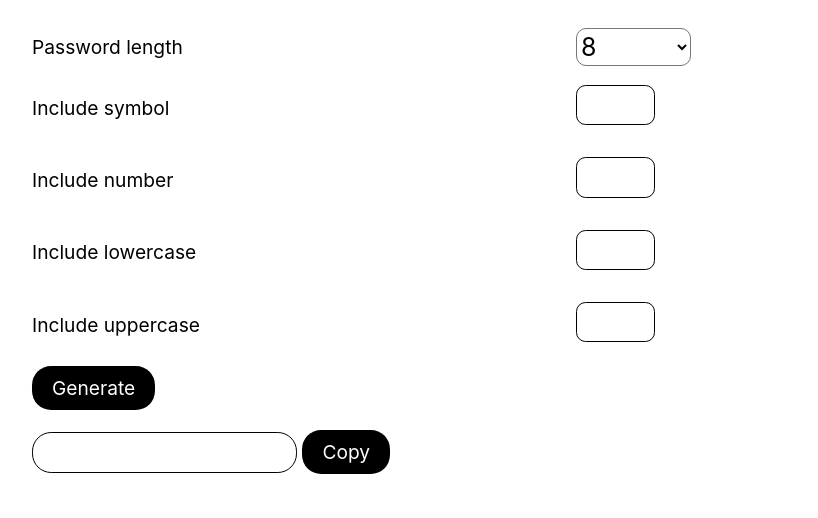
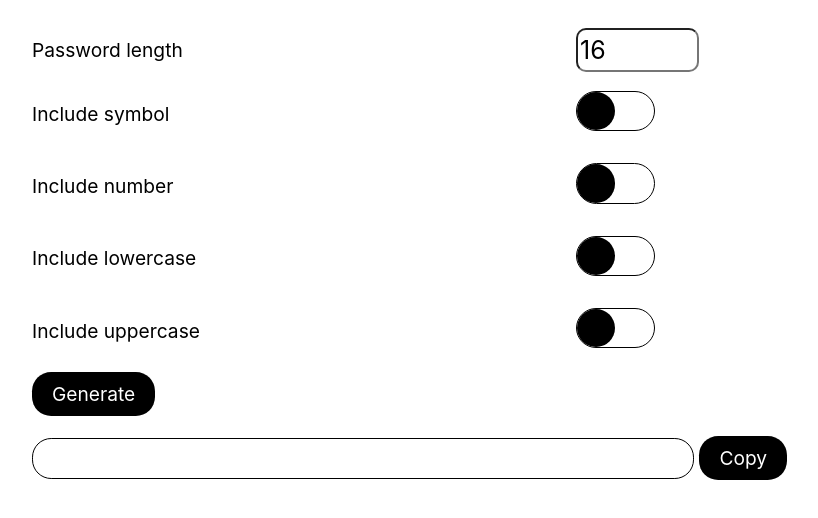
Before and after one commit to PrometheusAlpha/PasswordGenerator, a plain HTML site: page index.html in a window 1280 px wide. Shown: the whole page, without its empty margins (158-976 px from the left). Drawn offline with Linux system fonts and the light colour scheme; a web font is replaced by a local one.

Commit message:
CHANGE design

```diff
--- a/css/index.css
+++ b/css/index.css
@@ -41,7 +41,11 @@ input[type="checkbox"] {
 
 input[type="checkbox"]:checked+label>div {
   background: #3498db;
-  border: none;
+}
+
+input[type="checkbox"]:checked+label>div>.checkbox__button__inner {
+  left: unset;
+  right: 0%;
 }
 
 .checkbox__button {
@@ -50,9 +54,18 @@ input[type="checkbox"]:checked+label>div {
   width: 4rem;
   height: 2rem;
   border: 1px solid #000;
-  border-radius: .5rem;
+  border-radius: 2rem;
   cursor: pointer;
-  transition: all 0.3s ease;
+}
+
+.checkbox__button__inner {
+  position: absolute;
+  top: 0%;
+  left: 0%;
+  width: 2rem;
+  height: 2rem;
+  border-radius: 2rem;
+  background: #000;
 }
 
 #pwlength {
@@ -65,7 +78,8 @@ input[type="checkbox"]:checked+label>div {
 }
 
 #password {
-  max-width: 35rem;
+  width: 50vw;
+  max-width: 800px;
   height: 1rem;
   font-size: 1rem;
   border-radius: 1rem;
--- a/index.html
+++ b/index.html
@@ -15,13 +15,15 @@
   <div class="box">
     <div class="selection">
       <label for="pwlength">Password length</label></td>
-      <select name="" id="pwlength">
-      </select>
+      <input type="number" id="pwlength" min="8" max="128" value="16">
+
       <p>Include symbol</p>
       <div class="checkbox">
         <input type="checkbox" name="" id="symbol">
         <label for="symbol">
-          <div class="checkbox__button"></div>
+          <div class="checkbox__button">
+            <div class="checkbox__button__inner"></div>
+          </div>
         </label>
       </div>
 
@@ -29,7 +31,9 @@
       <div class="checkbox">
         <input type="checkbox" id="numbers">
         <label for="numbers">
-          <div class="checkbox__button"></div>
+          <div class="checkbox__button">
+            <div class="checkbox__button__inner"></div>
+          </div>
         </label>
       </div>
 
@@ -37,14 +41,18 @@
       <div class="checkbox">
         <input type="checkbox" id="lowercase">
         <label for="lowercase">
-          <div class="checkbox__button"></div>
+          <div class="checkbox__button">
+            <div class="checkbox__button__inner"></div>
+          </div>
         </label>
       </div>
       <p>Include uppercase</p>
       <div class="checkbox">
         <input type="checkbox" id="uppercase">
         <label for="uppercase">
-          <div class="checkbox__button"></div>
+          <div class="checkbox__button">
+            <div class="checkbox__button__inner"></div>
+          </div>
         </label>
       </div>
     </div>
```
